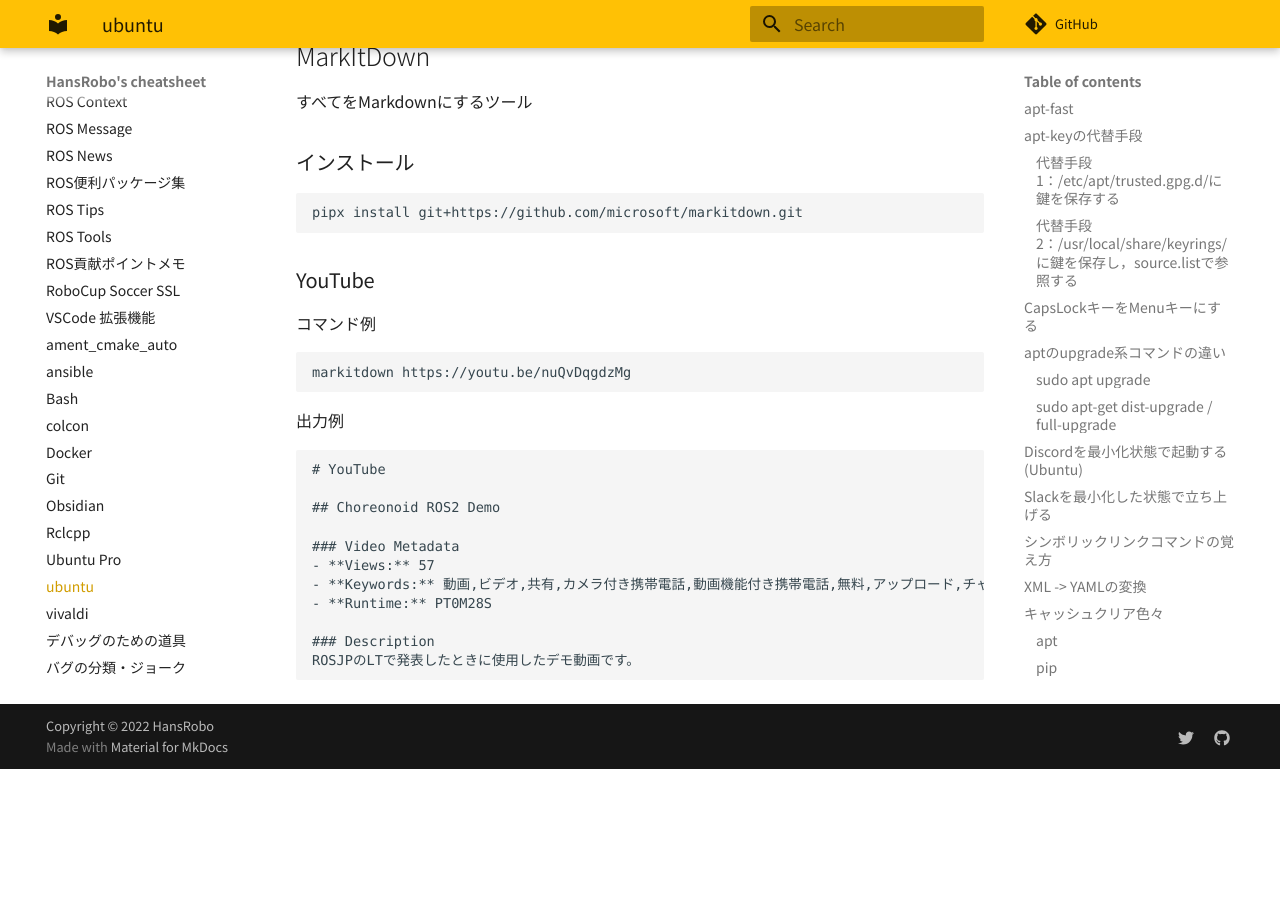
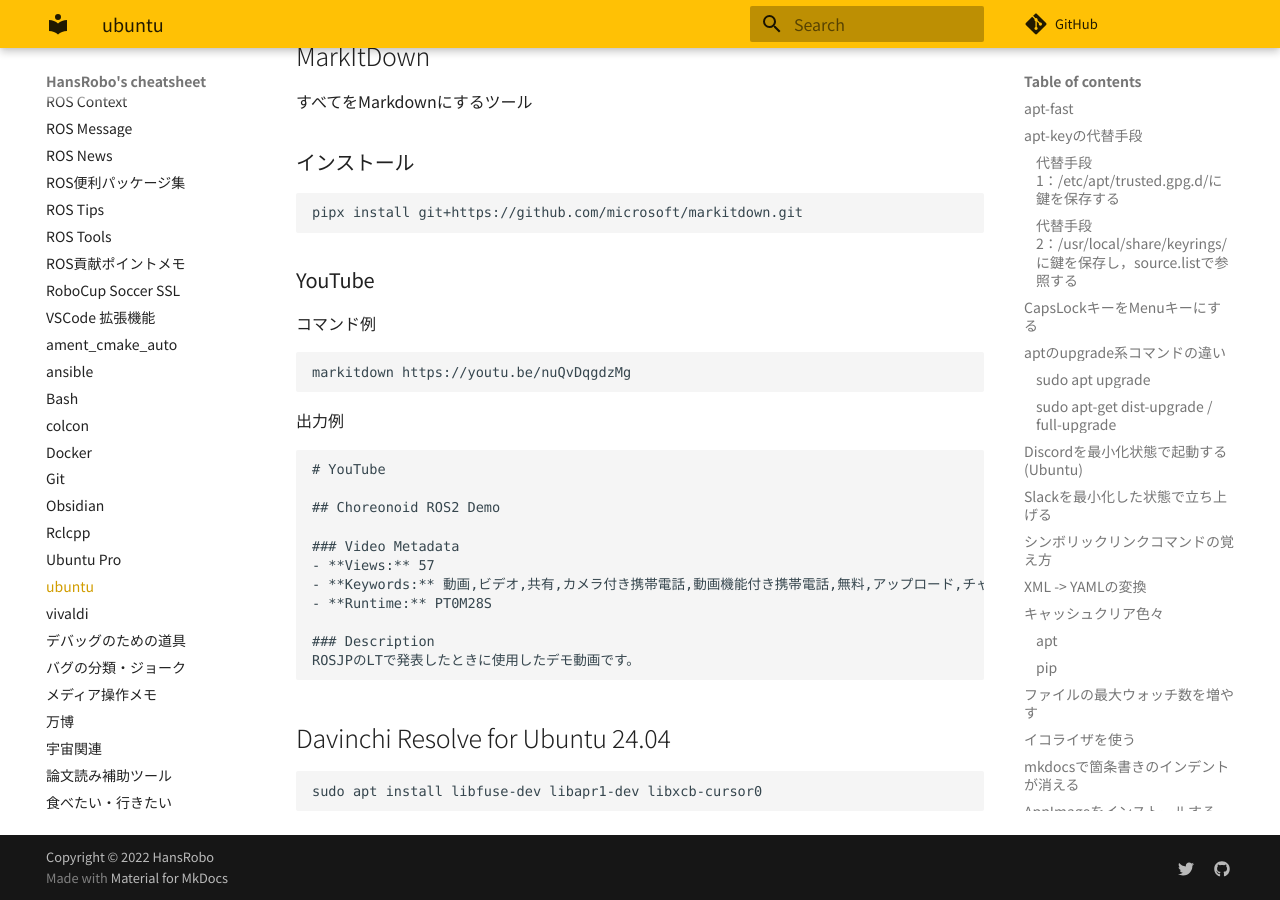
Before and after one commit to HansRobo/mycheatsheet_mkdocs, an MkDocs documentation site: the page built from docs/ubuntu.md, in a window 1280 px wide and 900 px high, scrolled down 4531 px. Built offline with MkDocs 1.6.1 and Material for MkDocs 9.7.7, drawn with Linux system fonts in a browser that asks for light colours; some web fonts are replaced; comment, search, counter and statistics services are not loaded; before the commit the page ends 5300 px from its top, so only the background shows below that.

Commit message:
🔄 synced local 'docs' with remote 'cheatsheets'

````diff
--- a/docs/ubuntu.md
+++ b/docs/ubuntu.md
@@ -208,3 +208,10 @@
 ### Description
 ROSJPのLTで発表したときに使用したデモ動画です。
 ```
+
+
+## Davinchi Resolve for Ubuntu 24.04
+
+```bash
+sudo apt install libfuse-dev libapr1-dev libxcb-cursor0
+```
````
